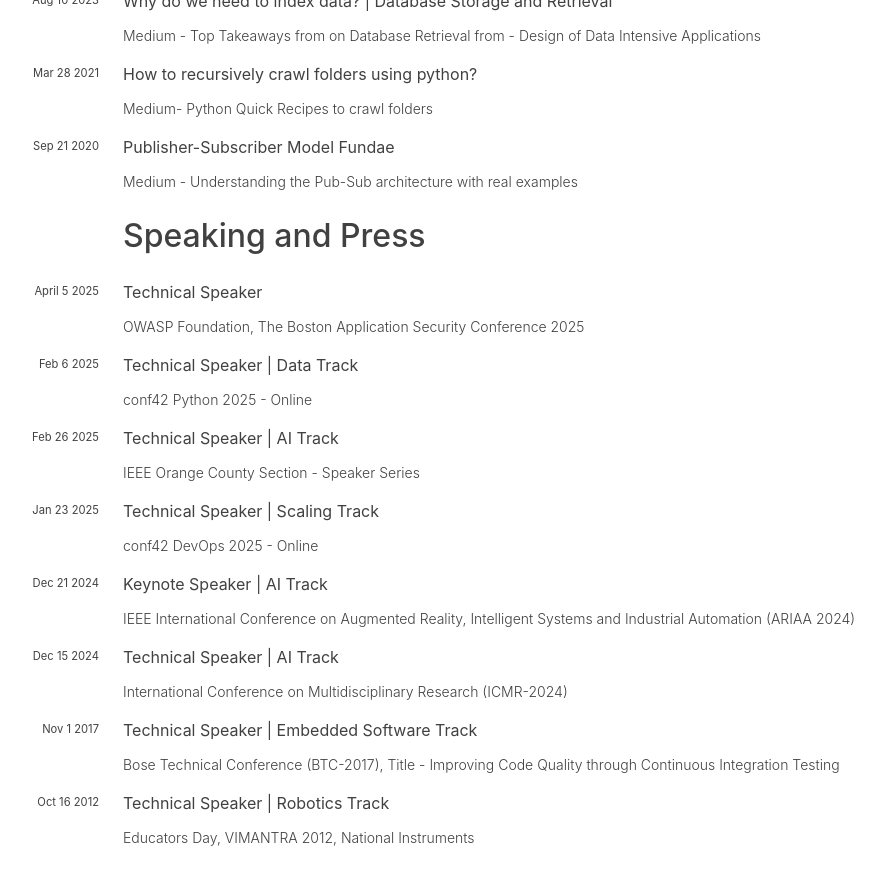
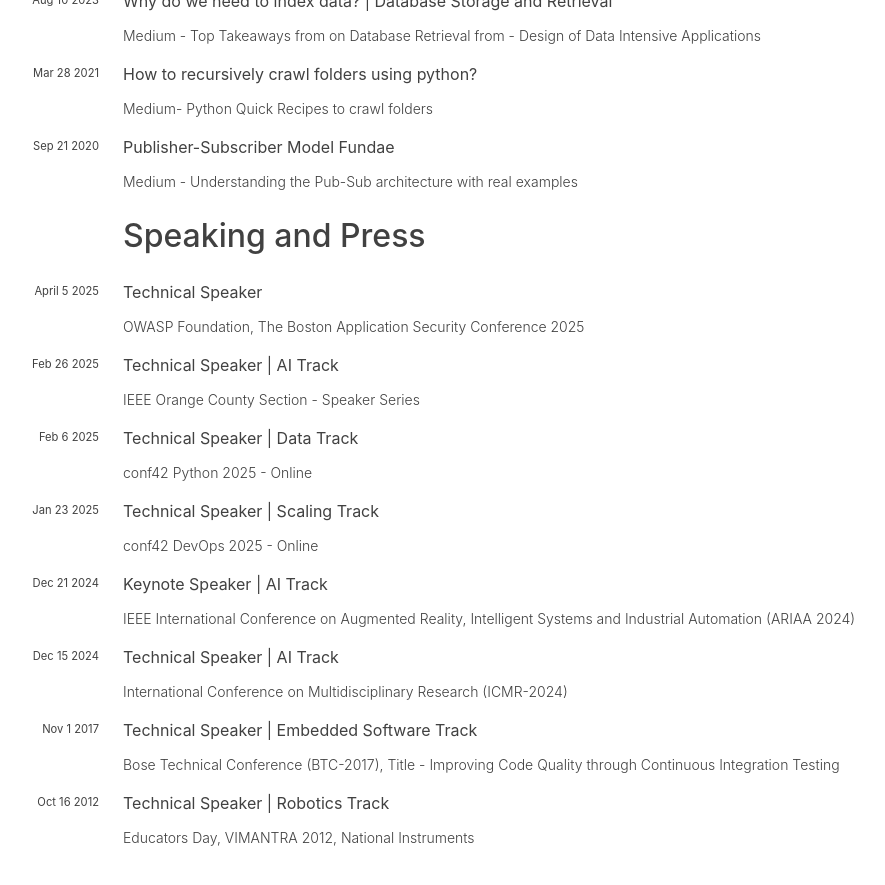
Before and after one commit to hariharanragothaman/hariharanragothaman.github.io, a Jekyll site: the page built from cv.md, in a window 1280 px wide and 900 px high, scrolled down 6435 px. Shown: the top 885 px of the window, without its empty margins (209-1094 px from the left). Built offline with Jekyll 4.4.1, drawn with Linux system fonts in a browser that asks for light colours; nearby versions of some CDN libraries; some web fonts are replaced; some of the changed lines change nothing that is shown.

Commit message:
Polishes and Updates

```diff
--- a/_data/press.yaml
+++ b/_data/press.yaml
@@ -5,6 +5,12 @@
     - url: https://owaspbasc2025.sched.com/event/1xqiy/uncovering-100k-security-violations-strengthening-application-security-through-unified-deployments-xray-integration-and-automated-sbom-generation?iframe=no
       name: OWASP Foundation, The Boston Application Security Conference 2025
 
+- title: Technical Speaker | AI Track
+  month: Feb 26
+  year: 2025
+  publisher:
+    - url: https://events.vtools.ieee.org/m/463744
+      name: IEEE Orange County Section - Speaker Series
 
 - title: Technical Speaker | Data Track
   month: Feb 6
@@ -12,13 +18,6 @@
   publisher:
     - url: https://www.conf42.com/Python_2025_Hariharan_Ragothaman_cpp_python_workloads
       name: conf42 Python 2025 - Online
-
-- title: Technical Speaker | AI Track
-  month: Feb 26
-  year: 2025
-  publisher:
-    - url: https://events.vtools.ieee.org/m/463744
-      name: IEEE Orange County Section - Speaker Series
 
 - title: Technical Speaker | Scaling Track
   month: Jan 23
```
